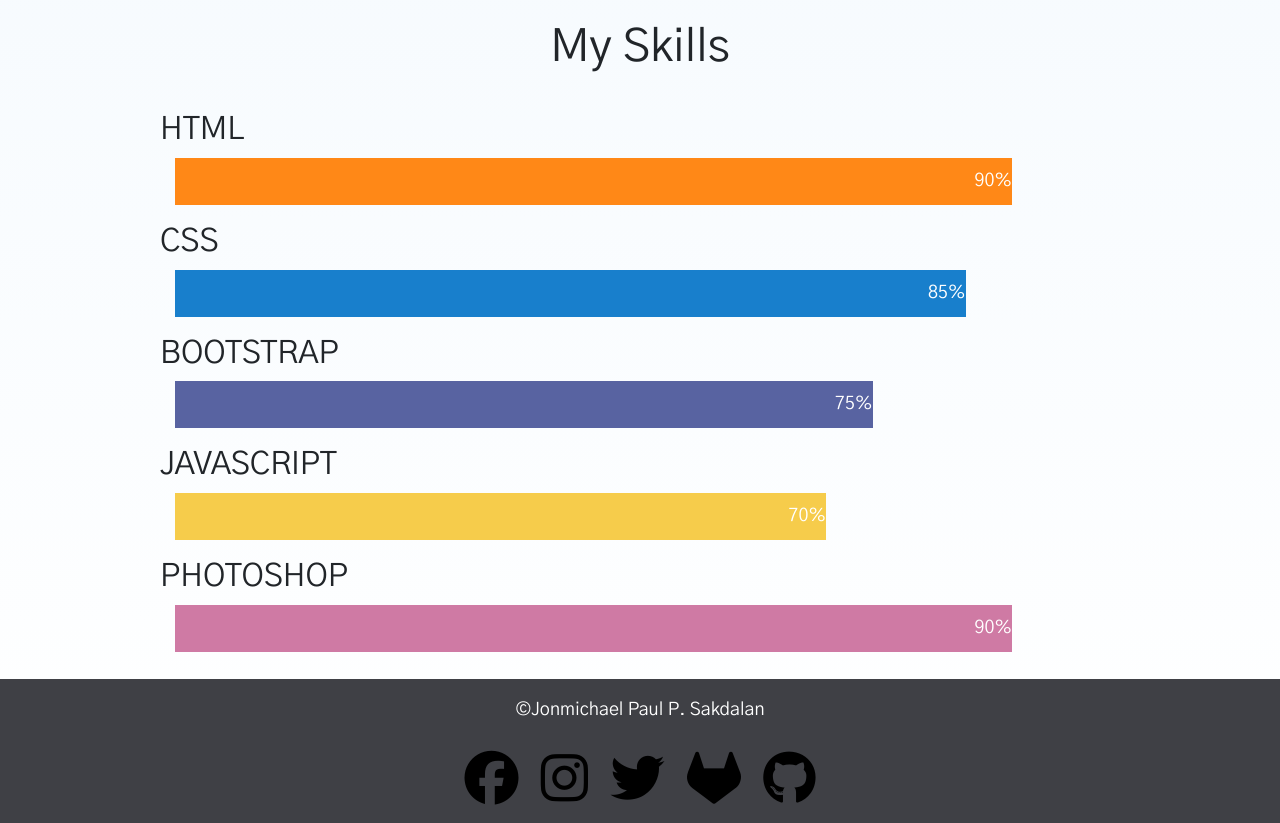
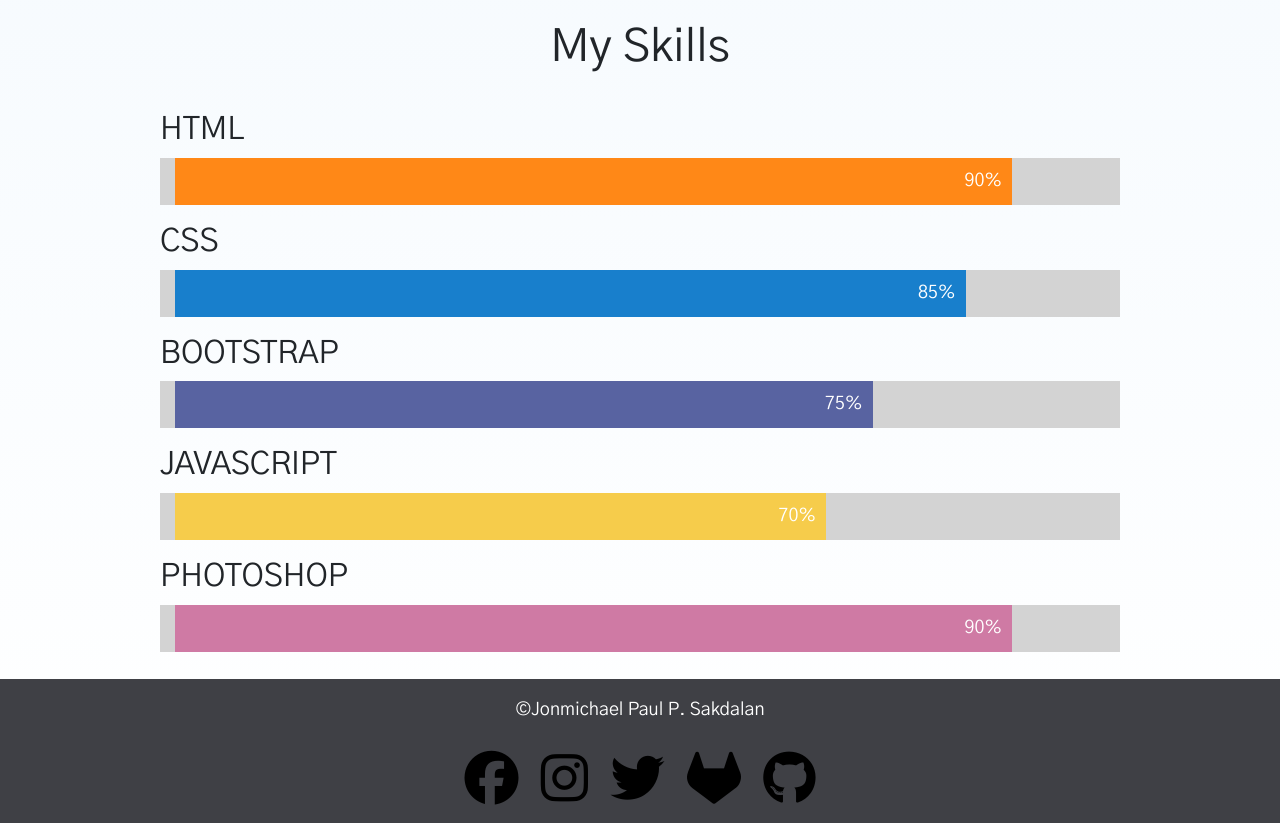
Before and after one commit to JonmichaelSakdalan/capstone1-sakdalan, a plain HTML site: page tool.html in a window 1280 px wide. Shown: the part 977-1800 px from the top of the page. Drawn offline with nearby package versions, Linux system fonts and the light colour scheme.

Commit message:
includes minor changes to tool.html

```diff
--- a/tool.css
+++ b/tool.css
@@ -44,21 +44,26 @@ footer a:hover{
 
 .html{
 	width: 90%; background-color: #FF8817;
+	padding: 10px;
 }
 .css{
 	width: 85%; background-color: #187FCC;
+	padding: 10px;
 }
 
 .bootstrap{
 	width: 75%; background-color: #5863A1;
+	padding: 10px;
 }
 
 .js{
 	width: 70%; background-color: #F6CC4B;
+	padding: 10px;
 }
 
 .ps{
 	width: 90%; background-color: #CF7AA4;
+	padding: 10px;
 }
 
 .prog{
@@ -77,3 +82,7 @@ footer a:hover{
 	min-width: 250px;
 	min-height: 250px;
 }
+
+.gg{
+	background-color: lightgray;
+}
--- a/tool.html
+++ b/tool.html
@@ -62,23 +62,23 @@
 		<div class="prog py-3">
 			<h1 class="text-center py-3">My Skills</h1>
 			<h3 class="mt-3">HTML</h3>
-			<div class="container-fluid">
+			<div class="container-fluid gg">
 				<div class="skills html">90%</div>
 			</div>
 			<h3 class="mt-3">CSS</h3>
-			<div class="container-fluid">
+			<div class="container-fluid gg">
 				<div class="skills css">85%</div>
 			</div>
 			<h3 class="mt-3">BOOTSTRAP</h3>
-			<div class="container-fluid">
+			<div class="container-fluid gg">
 				<div class="skills bootstrap">75%</div>
 			</div>
 			<h3 class="mt-3">JAVASCRIPT</h3>
-			<div class="container-fluid">
+			<div class="container-fluid gg">
 				<div class="skills js">70%</div>
 			</div>
 			<h3 class="mt-3">PHOTOSHOP</h3>
-			<div class="container-fluid">
+			<div class="container-fluid gg">
 				<div class="skills ps mb-2">90%</div>
 			</div>
 		</div>
```
